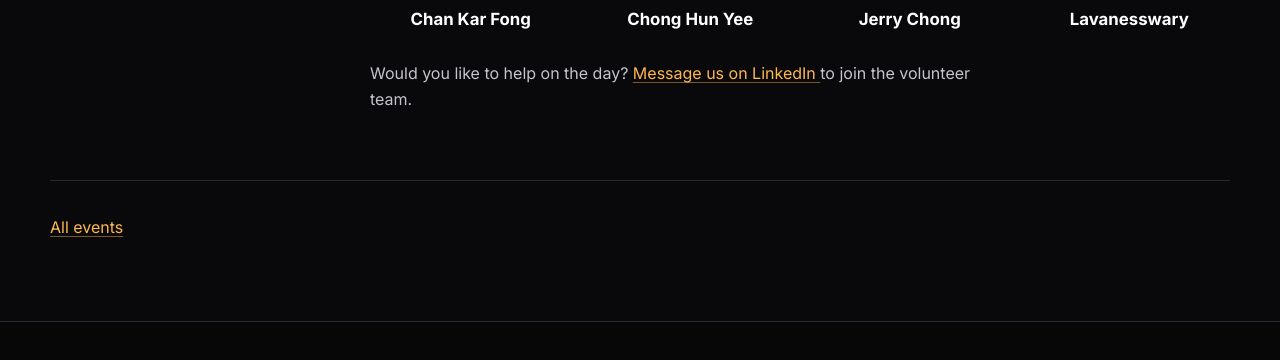
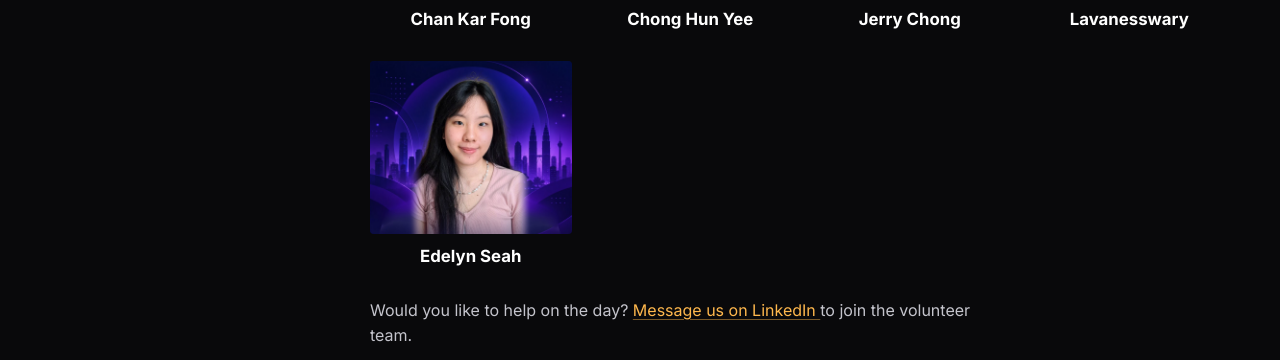
Before and after one commit to awsugaimlkl/website, an Astro site: page /events/community-day-2026 in a window 1280 px wide. Shown: the part 6411-6771 px from the top of the page. Built offline with nearby package versions, Linux system fonts and the light colour scheme; Astro itself is replaced by a stand-in of ours.

Commit message:
Add Edelyn Seah to the Community Day volunteers

```diff
--- a/src/pages/events/community-day-2026.md
+++ b/src/pages/events/community-day-2026.md
@@ -158,6 +158,8 @@ volunteers:
     photo: "jerry-chong"
   - name: "Lavanesswary"
     photo: "lavanesswary"
+  - name: "Edelyn Seah"
+    photo: "edelyn-seah"
 
 venueNote: "The building and room will be confirmed closer to the event."
 gettingThere:
```
Also changed, not shown: src/assets/volunteers/edelyn-seah.jpg (added).
